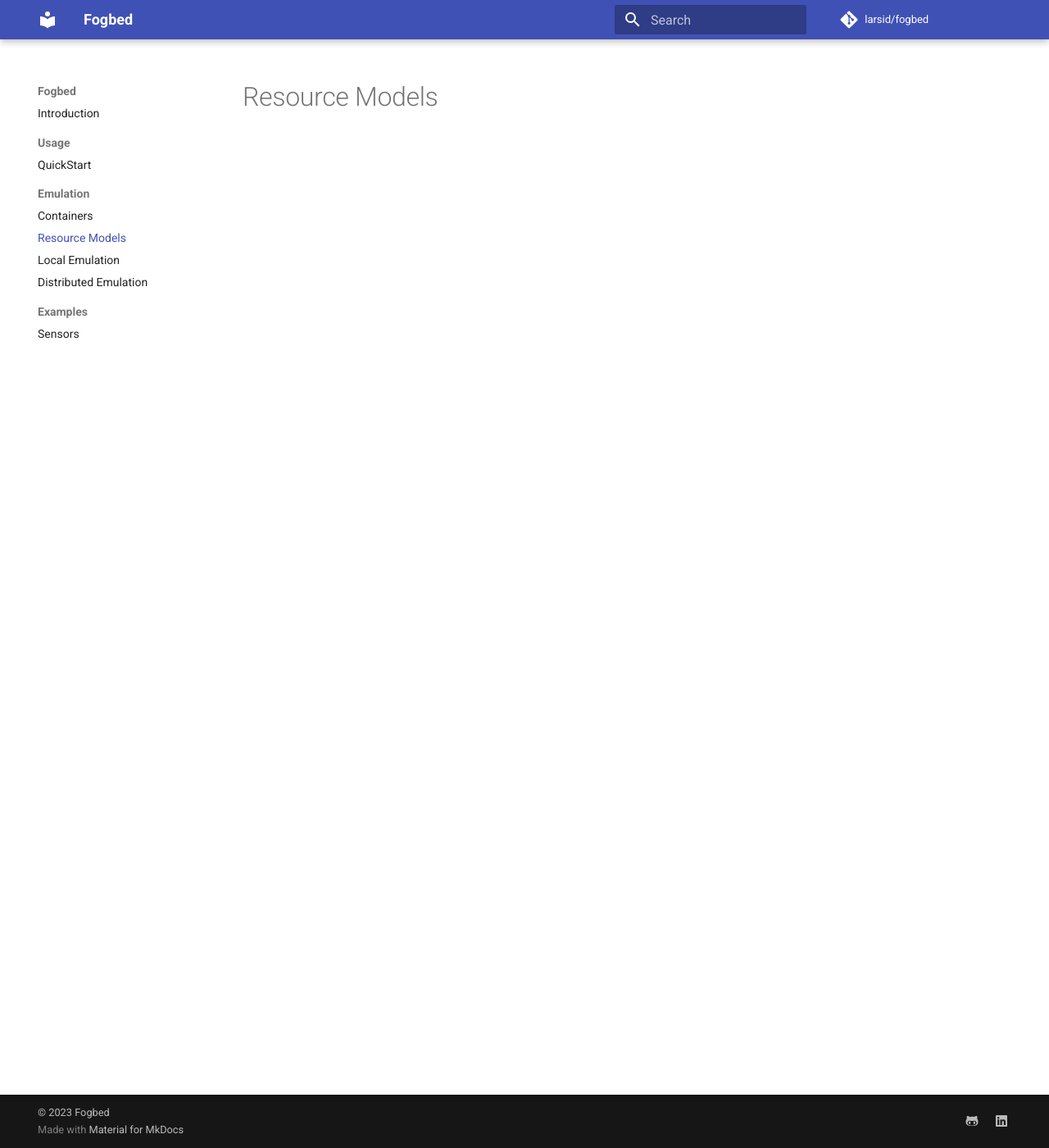
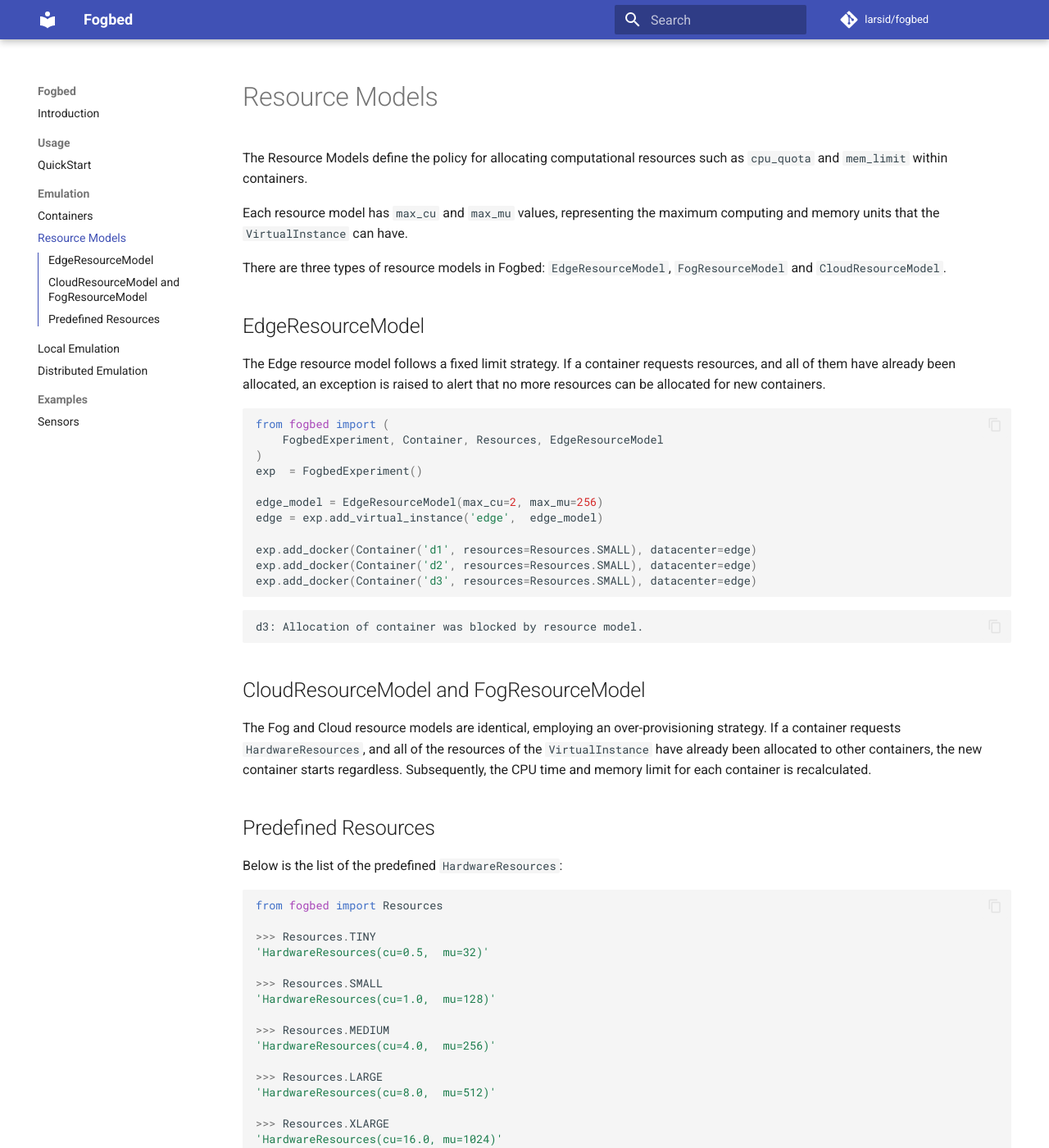
Before and after one commit to larsid/fogbed, an MkDocs documentation site: the page built from docs/resource_models.md, in a window 1280 px wide and 1400 px high. Shown: the whole window at 82% size. Built offline with MkDocs 1.6.1 and Material for MkDocs 9.7.7, drawn with Linux system fonts in a browser that asks for light colours; comment, search, counter and statistics services are not loaded.

Commit message:
docs: update markdown documentation

````diff
--- a/docs/resource_models.md
+++ b/docs/resource_models.md
@@ -1 +1,49 @@
-# Resource Models
+The Resource Models define the policy for allocating computational resources such as `cpu_quota` and `mem_limit` within containers.
+
+Each resource model has `max_cu` and `max_mu` values, representing the maximum computing and memory units that the `VirtualInstance` can have.
+
+There are three types of resource models in Fogbed: `EdgeResourceModel`, `FogResourceModel` and `CloudResourceModel`.
+## EdgeResourceModel
+The Edge resource model follows a fixed limit strategy. If a container requests resources, and all of them have already been allocated, an exception is raised to alert that no more resources can be allocated for new containers.
+```py
+from fogbed import (
+    FogbedExperiment, Container, Resources, EdgeResourceModel
+)
+exp  = FogbedExperiment()
+
+edge_model = EdgeResourceModel(max_cu=2, max_mu=256)
+edge = exp.add_virtual_instance('edge',  edge_model)
+
+exp.add_docker(Container('d1', resources=Resources.SMALL), datacenter=edge)
+exp.add_docker(Container('d2', resources=Resources.SMALL), datacenter=edge)
+exp.add_docker(Container('d3', resources=Resources.SMALL), datacenter=edge)
+```
+
+```
+d3: Allocation of container was blocked by resource model.
+```
+
+## CloudResourceModel and FogResourceModel
+The Fog and Cloud resource models are identical, employing an over-provisioning strategy. If a container requests `HardwareResources`, and all of the resources of the `VirtualInstance` have already been allocated to other containers, the new container starts regardless. Subsequently, the CPU time and memory limit for each container is recalculated.
+
+
+## Predefined Resources
+Below is the list of the predefined `HardwareResources`:
+```py
+from fogbed import Resources
+
+>>> Resources.TINY
+'HardwareResources(cu=0.5,  mu=32)'
+
+>>> Resources.SMALL
+'HardwareResources(cu=1.0,  mu=128)'
+
+>>> Resources.MEDIUM
+'HardwareResources(cu=4.0,  mu=256)'
+
+>>> Resources.LARGE
+'HardwareResources(cu=8.0,  mu=512)'
+
+>>> Resources.XLARGE
+'HardwareResources(cu=16.0, mu=1024)'
+```
````
Also changed, not shown: docs/containers.md (+11 -2 lines), docs/quickstart.md (+18 -2 lines), 1 other file.
